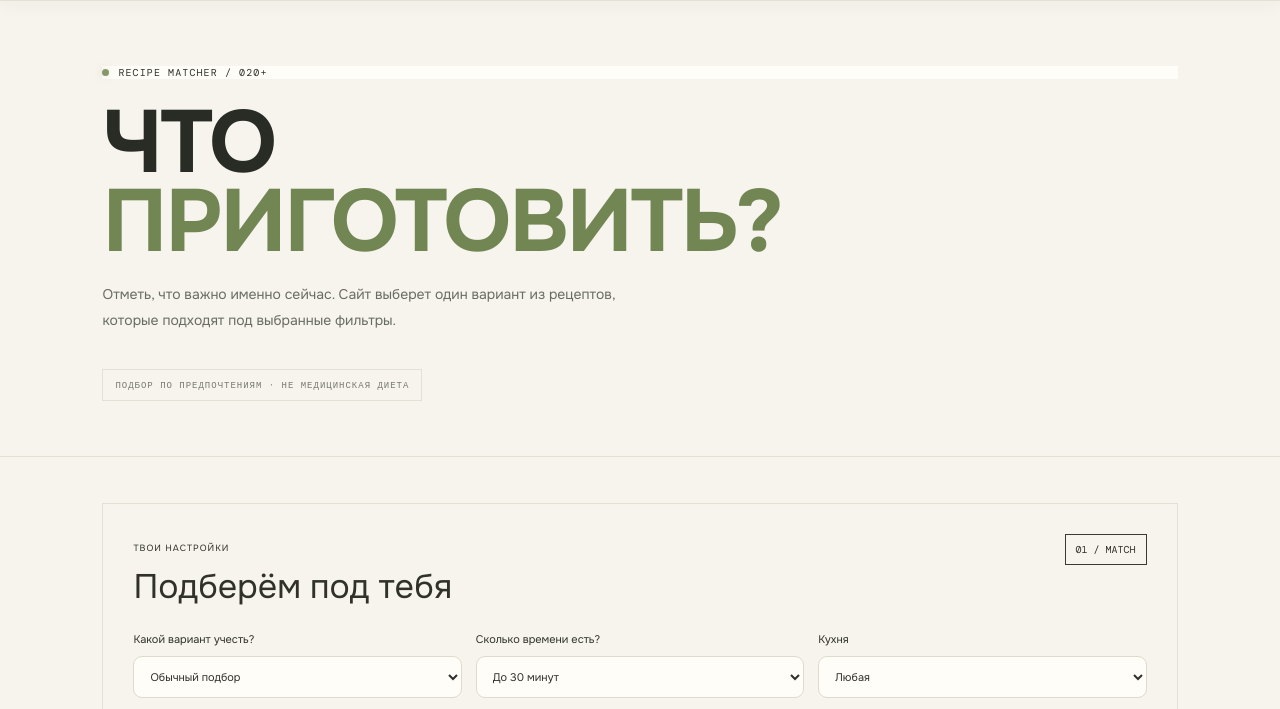
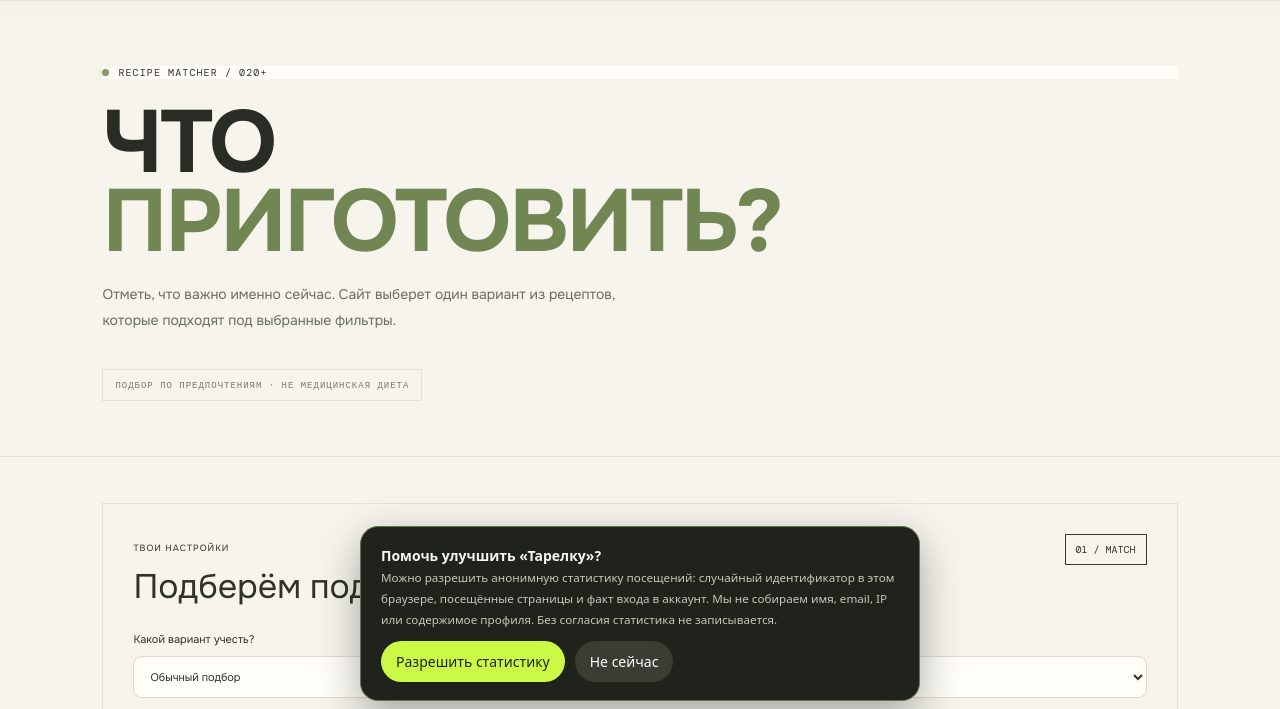
Before and after one commit to sklioz/zaluopa, a plain HTML site: page recipes.html in a window 1280 px wide. Shown: the part 81-790 px from the top of the page. Drawn offline with nearby package versions, Linux system fonts and the light colour scheme.

Commit message:
Enable consent-based site analytics

```diff
--- a/recipes.html
+++ b/recipes.html
@@ -18,4 +18,4 @@
 <div class="recipe-grid" id="recipe-grid"></div><p class="small-note recipe-footnote">Все рецепты — общие бытовые идеи. Фактический состав продуктов и маркировку всегда проверяй на упаковке.</p>
 </main>
 <div class="modal-backdrop" id="recipe-modal" aria-hidden="true"><div class="modal-panel" role="dialog" aria-modal="true" aria-labelledby="modal-title"><button class="modal-close" aria-label="Закрыть">×</button><div class="eyebrow">RECIPE / DETAILS</div><h2 id="modal-title">Название</h2><p id="modal-desc"></p><div class="modal-columns"><div><h3>Ингредиенты</h3><ul id="modal-ingredients"></ul></div><div><h3>Как сделать</h3><ol id="modal-steps"></ol></div></div><p id="modal-warning" class="small-note"></p><button id="modal-add" class="btn btn-acid">Добавить ингредиенты в корзину ↗</button></div></div>
-<footer class="footer"><a class="brand" href="index.html"><span class="brand-mark">Т</span><span>ТАРЕЛКА<span class="brand-dot">.</span></span></a><p>Рецепты, тесты и покупки в одном месте.</p><div><a href="guide.html">Гид</a><a href="planner.html">План</a><a href="quiz.html">Тесты</a><a href="lab.html">Игры</a><a href="basket.html">Корзина</a></div><small>Подбор не заменяет консультацию врача или диетолога. Выбранные фильтры не отправляются на сервер.</small></footer><script src="app.js"></script><script src="recipes.js"></script></body></html>
+<footer class="footer"><a class="brand" href="index.html"><span class="brand-mark">Т</span><span>ТАРЕЛКА<span class="brand-dot">.</span></span></a><p>Рецепты, тесты и покупки в одном месте.</p><div><a href="guide.html">Гид</a><a href="planner.html">План</a><a href="quiz.html">Тесты</a><a href="lab.html">Игры</a><a href="basket.html">Корзина</a></div><small>Подбор не заменяет консультацию врача или диетолога. Выбранные фильтры не отправляются на сервер.</small></footer><script src="app.js"></script><script src="recipes.js"></script><script src="https://cdn.jsdelivr.net/npm/@supabase/supabase-js@2"></script><script src="supabase-config.js"></script><script src="analytics.js"></script></body></html>
```
